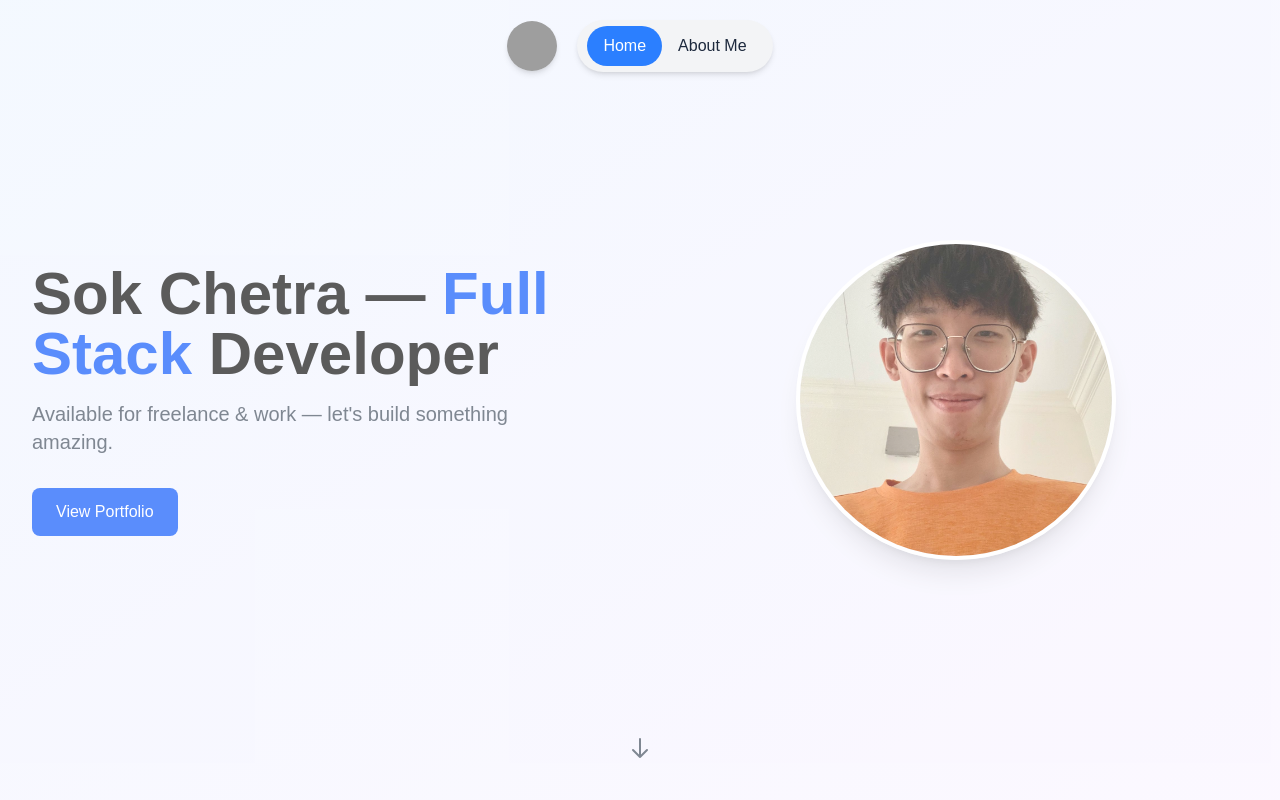
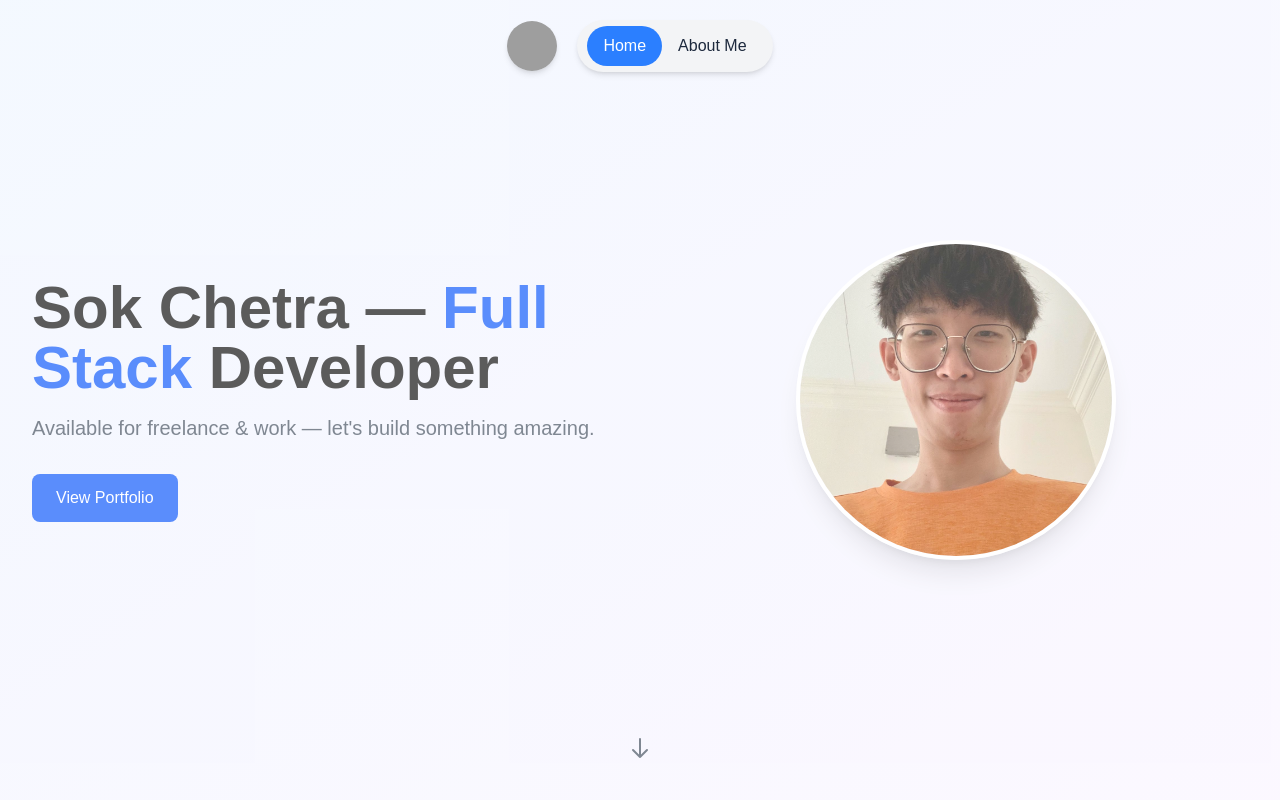
Before and after one commit to Sok-Chetra/sok_chetra, a Next.js app: page / in a window 1280 px wide. Shown: the top 800 px of the page. Built offline with nearby package versions, Linux system fonts and the light colour scheme; grey boxes are pictures that could not be loaded.

Commit message:
fix text responsive and button View Portfolio

```diff
--- a/src/components/section/HeroSection.tsx
+++ b/src/components/section/HeroSection.tsx
@@ -19,10 +19,10 @@ export default function HeroSection() {
                     <h1 className="text-4xl sm:text-5xl lg:text-6xl font-bold mb-4 dark:text-white text-center md:text-start">
                         Sok Chetra — <span className="text-blue-600 dark:text-blue-400">Full Stack</span> Developer
                     </h1>
-                    <p className="text-lg sm:text-xl text-gray-600 text-center md:text-start dark:text-gray-300 mb-8 max-w-lg">
+                    <p className="text-lg sm:text-xl text-gray-600 text-center md:text-start dark:text-gray-300 mb-8">
                         Available for freelance &amp; work — let&apos;s build something amazing.
                     </p>
-                    <div className='justify-self-center md:justify-self-start'>
+                    <div className='md:block flex justify-center'>
                         <motion.div
                             whileHover={{ scale: 1.05 }}
                             whileTap={{ scale: 0.95 }}
```
